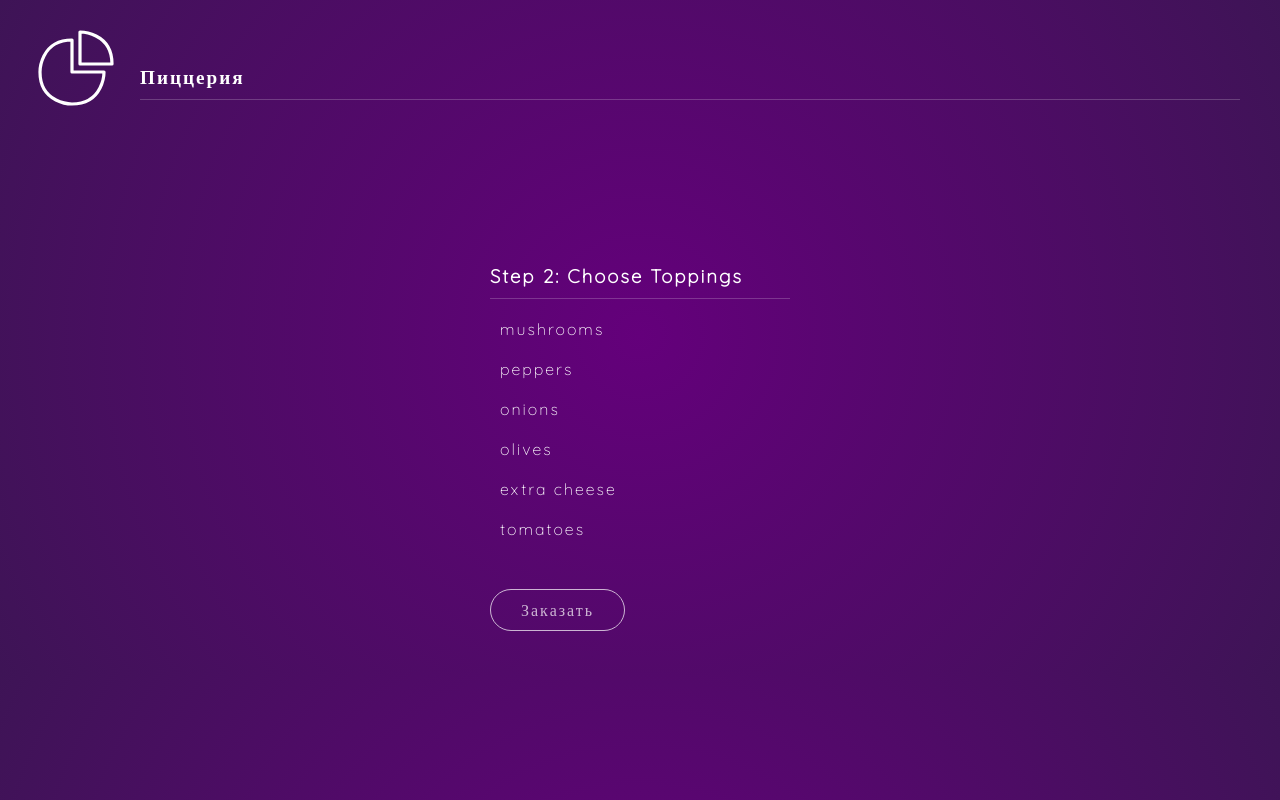
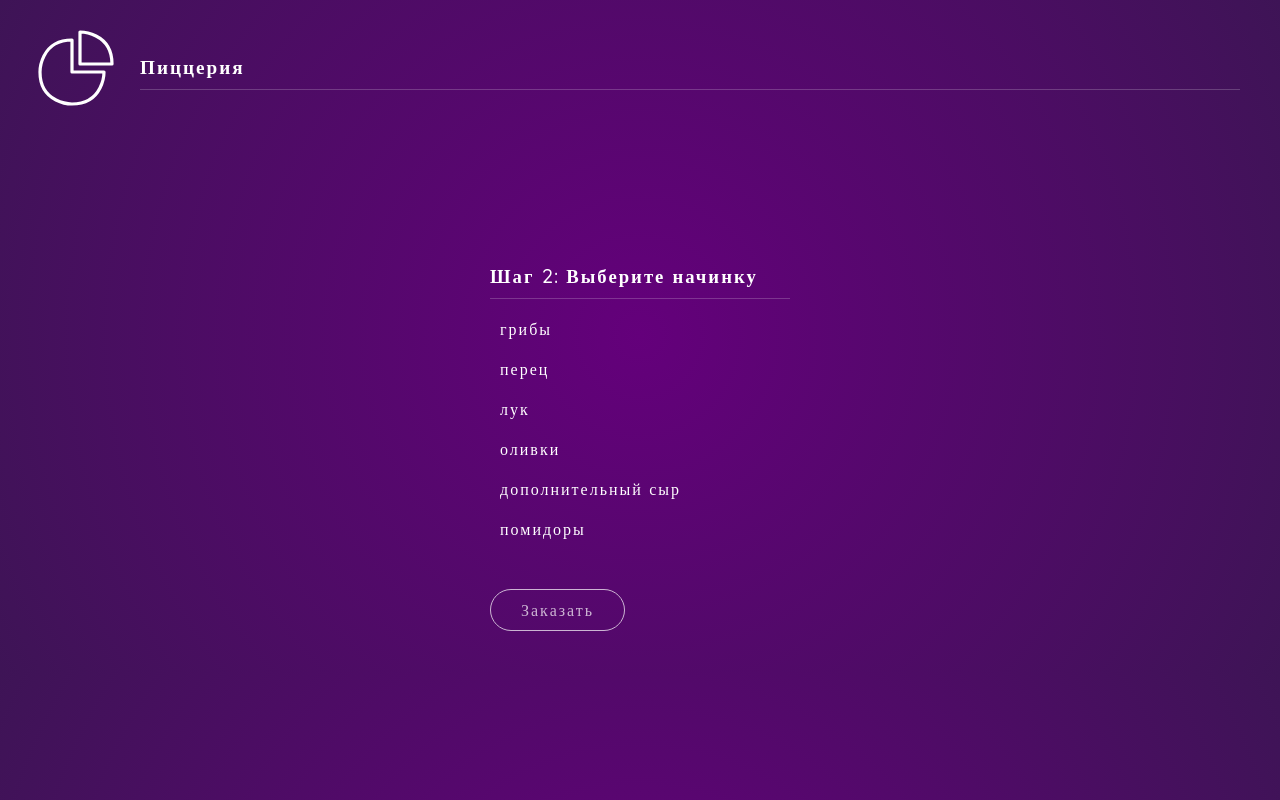
Before and after one commit to Zelelo622/Pizzeria-framer-motion, a React (Create React App) app: page /toppings in a window 1280 px wide. Built offline with nearby package versions, Linux system fonts and the light colour scheme.

Commit message:
начальная анимация для всех страниц

```diff
--- a/src/App.js
+++ b/src/App.js
@@ -10,13 +10,13 @@ function App() {
   };
 
   const addTopping = (topping) => {
-    let newTopping;
+    let newToppings;
     if (!pizza.toppings.includes(topping)) {
-      newTopping = [...pizza.toppings, topping];
+      newToppings = [...pizza.toppings, topping];
     } else {
-      newTopping = pizza.toppings.filter((item) => item !== topping);
+      newToppings = pizza.toppings.filter((item) => item !== topping);
     }
-    setPizza({ ...pizza, topping: newTopping });
+    setPizza({ ...pizza, toppings: newToppings });
   };
 
   return (
--- a/src/components/Base.js
+++ b/src/components/Base.js
@@ -1,30 +1,74 @@
 import React from "react";
 import { Link } from "react-router-dom";
+import { motion } from "framer-motion";
+
+const containerVariants = {
+  hidden: {
+    opacity: 0,
+    x: "100vw",
+  },
+  visible: {
+    opacity: 1,
+    x: 0,
+    transition: {
+      type: "spring",
+      delay: 0.5,
+    },
+  },
+};
+
+const nextVariants = {
+  hidden: {
+    x: "-100vw",
+  },
+  visible: {
+    x: 0,
+    transition: { type: "spring", stiffness: 120 },
+  },
+};
 
 const Base = ({ addBase, pizza }) => {
   const bases = ["Станадарт", "Тонкий & Хрустящий", "Тонкий и хрустящий"];
   return (
-    <div className="base container">
+    <motion.div
+      className="base container"
+      variants={containerVariants}
+      initial="hidden"
+      animate="visible"
+    >
       <h3>Шаг 1: Выберите основу</h3>
       <ul>
         {bases.map((base) => {
           let spanClass = pizza.base === base ? "active" : "";
           return (
-            <li key={base} onClick={() => addBase(base)}>
+            <motion.li
+              key={base}
+              onClick={() => addBase(base)}
+              whileHover={{ scale: 1.3, originX: 0, color: "#f8e112" }}
+              transition={{ style: "spring", stiffness: 300 }}
+            >
               <span className={spanClass}>{base}</span>
-            </li>
+            </motion.li>
           );
         })}
       </ul>
 
       {pizza.base && (
-        <div className="next">
+        <motion.div className="next" variants={nextVariants}>
           <Link to="/toppings">
-            <button>Дальше</button>
+            <motion.button
+              whileHover={{
+                scale: 1.1,
+                textShadow: "0px 0px 8px rgb(255,255,255)",
+                boxShadow: "0px 0px 8px rgb(255,255,255)",
+              }}
+            >
+              Дальше
+            </motion.button>
           </Link>
-        </div>
+        </motion.div>
       )}
-    </div>
+    </motion.div>
   );
 };
 
--- a/src/components/Header.js
+++ b/src/components/Header.js
@@ -1,4 +1,6 @@
 import React from "react";
+import { NavLink } from "react-router-dom";
+import { motion } from "framer-motion";
 
 const Header = () => {
   return (
@@ -16,9 +18,16 @@ const Header = () => {
           <path fill="none" d="M50 30 L50 -10 C50 -10 90 -10 90 30 Z" />
         </svg>
       </div>
-      <div className="title">
-        <h1>Пиццерия</h1>
-      </div>
+      <motion.div
+        className="title"
+        initial={{ y: -250 }}
+        animate={{ y: -10 }}
+        transition={{ delay: 0.2, type: "spring", stiffness: 120 }}
+      >
+        <NavLink to="/">
+          <h1>Пиццерия</h1>
+        </NavLink>
+      </motion.div>
     </header>
   );
 };
--- a/src/components/Home.js
+++ b/src/components/Home.js
@@ -1,14 +1,28 @@
 import React from "react";
 import { NavLink } from "react-router-dom";
+import { motion } from "framer-motion";
 
 const Home = () => {
   return (
-    <div className="home container">
+    <motion.div
+      className="home container"
+      initial={{ opacity: 0 }}
+      animate={{ opacity: 1 }}
+      transition={{ delay: 0.4, duration: 1.5 }}
+    >
       <h2>Добро пожаловать в пиццерию</h2>
       <NavLink to="/base">
-        <button>Создай свою пиццу</button>
+        <motion.button
+          whileHover={{
+            scale: 1.1,
+            textShadow: "0px 0px 8px rgb(255,255,255)",
+            boxShadow: "0px 0px 8px rgb(255,255,255)",
+          }}
+        >
+          Создай свою пиццу
+        </motion.button>
       </NavLink>
-    </div>
+    </motion.div>
   );
 };
 
--- a/src/components/Order.js
+++ b/src/components/Order.js
@@ -1,14 +1,54 @@
 import React from "react";
+import { motion } from "framer-motion";
+
+const containerVariants = {
+  hidden: {
+    opacity: 0,
+    x: "100vw",
+    transition: {
+      staggerChildren: 0.5,
+    },
+  },
+  visible: {
+    opacity: 1,
+    x: 0,
+    transition: {
+      type: "spring",
+      mass: 0.4,
+      damping: 8,
+      staggerChildren: 0.4,
+      when: "beforeChildren",
+    },
+  },
+};
+
+const childVariants = {
+  hidden: {
+    opacity: 0,
+  },
+  visible: {
+    opacity: 1,
+  },
+};
 
 const Order = ({ pizza }) => {
   return (
-    <div className="container order">
+    <motion.div
+      className="container order"
+      variants={containerVariants}
+      initial="hidden"
+      animate="visible"
+    >
       <h2>Спасибо за заказ :)</h2>
-      <p>Вы заказали {pizza.base} пиццу с:</p>
-      {pizza.toppings.map((topping) => (
-        <div key={topping}>{topping}</div>
-      ))}
-    </div>
+      <motion.p variants={childVariants}>
+        Ваша "{pizza.base}" пицца с:
+      </motion.p>
+      <motion.div variants={childVariants}>
+        {pizza.toppings.map((topping) => (
+          <div key={topping}>{topping}</div>
+        ))}
+      </motion.div>
+    </motion.div>
   );
 };
 
--- a/src/components/Toppings.js
+++ b/src/components/Toppings.js
@@ -1,34 +1,64 @@
 import React from "react";
 import { Link } from "react-router-dom";
+import { motion } from "framer-motion";
+
+const containerVariants = {
+  hidden: {
+    opacity: 0,
+    x: "100vw",
+  },
+  visible: {
+    opacity: 1,
+    x: 0,
+    transition: { type: "spring", delay: 0.5 },
+  },
+};
 
 const Toppings = ({ addTopping, pizza }) => {
   let toppings = [
-    "mushrooms",
-    "peppers",
-    "onions",
-    "olives",
-    "extra cheese",
-    "tomatoes",
+    "грибы",
+    "перец",
+    "лук",
+    "оливки",
+    "дополнительный сыр",
+    "помидоры",
   ];
 
   return (
-    <div className="toppings container">
-      <h3>Step 2: Choose Toppings</h3>
+    <motion.div
+      className="toppings container"
+      variants={containerVariants}
+      initial="hidden"
+      animate="visible"
+    >
+      <h3>Шаг 2: Выберите начинку</h3>
       <ul>
         {toppings.map((topping) => {
           let spanClass = pizza.toppings.includes(topping) ? "active" : "";
           return (
-            <li key={topping} onClick={() => addTopping(topping)}>
+            <motion.li
+              key={topping}
+              onClick={() => addTopping(topping)}
+              whileHover={{ scale: 1.3, originX: 0, color: "#f8e112" }}
+              transition={{ type: "spring", stiffness: 300 }}
+            >
               <span className={spanClass}>{topping}</span>
-            </li>
+            </motion.li>
           );
         })}
       </ul>
-
       <Link to="/order">
-        <button>Заказать</button>
+        <motion.button
+          whileHover={{
+            scale: 1.1,
+            textShadow: "0px 0px 8px rgb(255,255,255)",
+            boxShadow: "0px 0px 8px rgb(255,255,255)",
+          }}
+        >
+          Заказать
+        </motion.button>
       </Link>
-    </div>
+    </motion.div>
   );
 };
 
```
